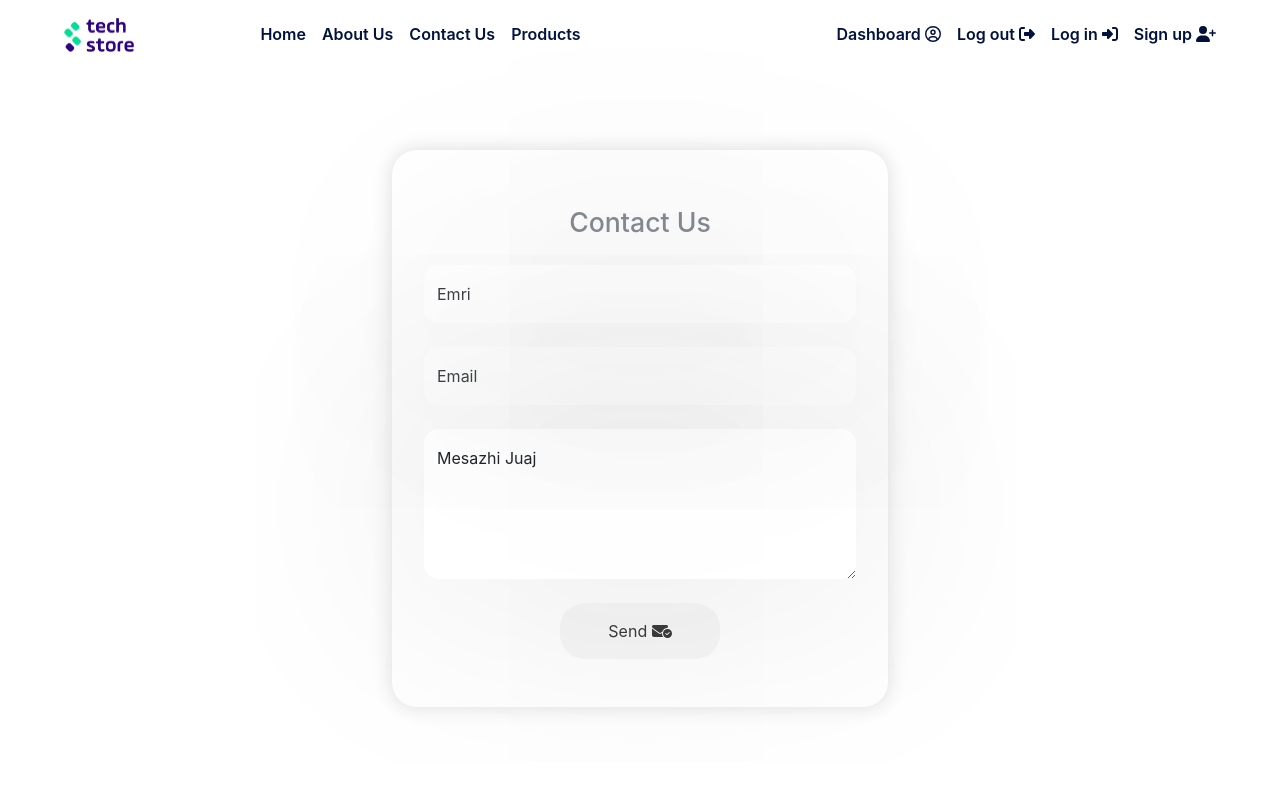
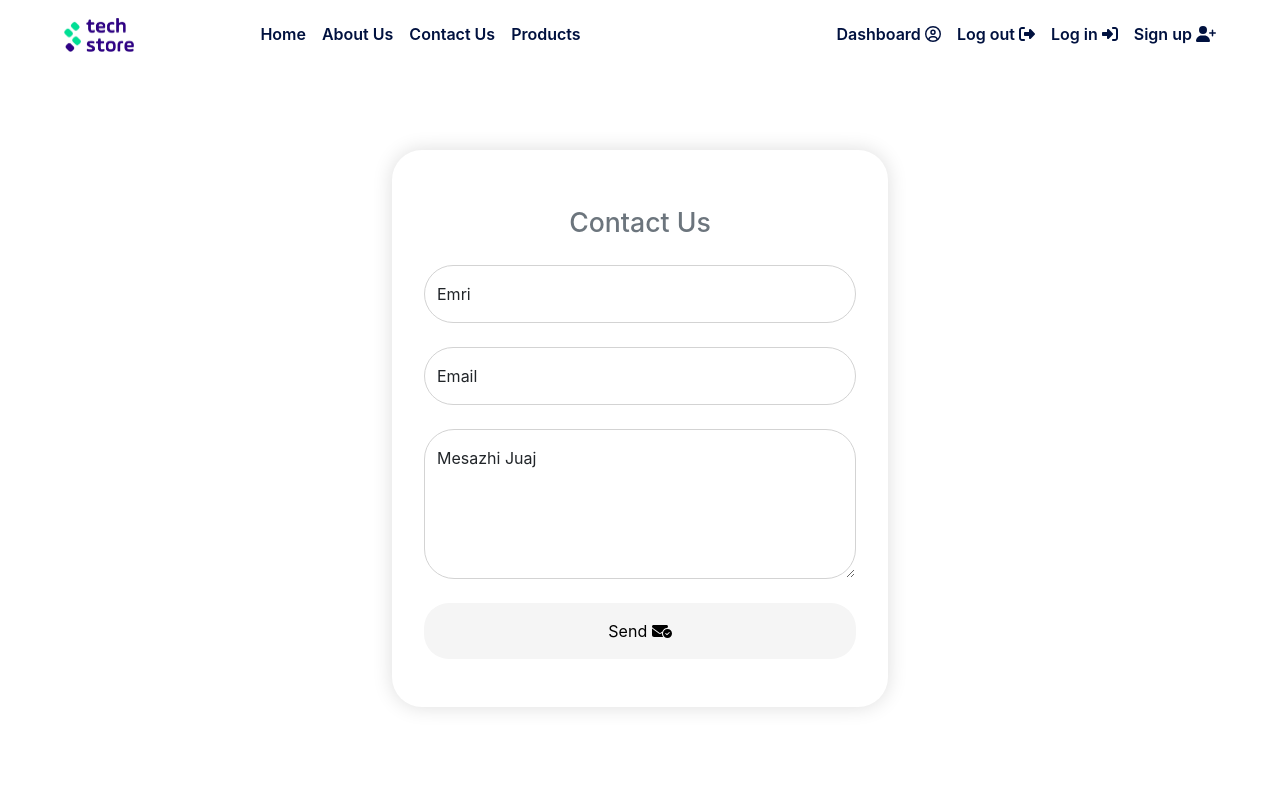
Before and after one commit to PerparimD/TechStore-Lab1, a React (Create React App) app in the folder techstore/: page /ContactUs in a window 1280 px wide. Shown: the top 800 px of the page. Built offline with nearby package versions, Linux system fonts and the light colour scheme.

Commit message:
rregullime ne dizajn te contact form

```diff
--- a/techstore/src/Pages/ContactUs.js
+++ b/techstore/src/Pages/ContactUs.js
@@ -112,14 +112,12 @@ const ContactUs = () => {
               placeholder="Mesazhi Juaj"
               onChange={(e) => vendosMesazhin(e.target.value)} />
           </FloatingLabel>
-          <Form.Group>
-            <Button
+          <Button
               className="button"
               onClick={dergoMesazhin}
             >
               Send <FontAwesomeIcon icon={faEnvelopeCircleCheck} />
             </Button>
-          </Form.Group>
         </Form>
       </div>
       <Footer />
--- a/techstore/src/Pages/Styles/ContactUs.css
+++ b/techstore/src/Pages/Styles/ContactUs.css
@@ -5,7 +5,7 @@
   flex-basis: 120em;
   align-items: center;
   flex-wrap: wrap;
-  border-radius: 25px;
+  border-radius: 30px;
   width: fit-content;
   margin: auto;
   margin-top: 5em;
@@ -13,6 +13,7 @@
   -webkit-box-shadow: 0 0 20px #ddd;
   box-shadow: 0 0 20px #ddd;
   padding: 3em 2em;
+  /* background-color: #009879; */
 
 }
 
@@ -38,12 +39,12 @@
 .input {
   color: #ddd;
   background-color: inherit;
-  border: none;
-  box-shadow:0 0 600px #ddd;
-  border-radius:15px;
+  border: 1px solid #d3d3d3;
+  /* box-shadow: 0 0 4px; */
+  border-radius:30px;
   outline: none;
   width: max(27em, 20vw);
-  padding: 10px;
+  padding: 7px;
 }
 
 
@@ -52,7 +53,7 @@
   background-color: whitesmoke;
   color: black;
   padding: 1em 3em;
-  width: auto;
+  width: 100%;
   border-radius: 25px;
   margin-top: 1em;
 }
```
